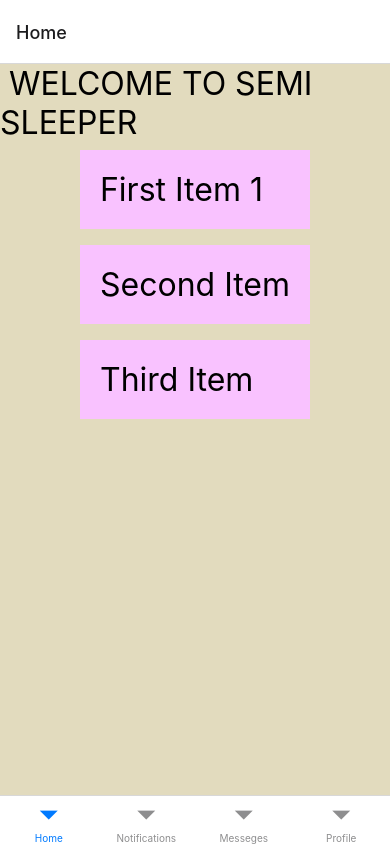
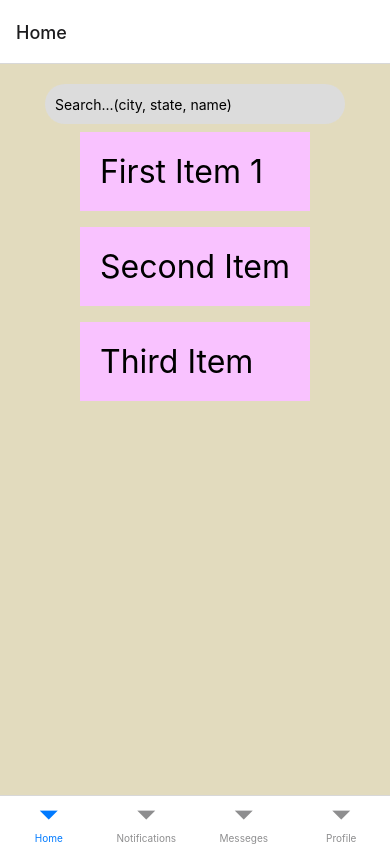
Before and after one commit to tekno-devs/TruckApp, a React Native app: screen /Home in a window 390 px wide. Built offline with nearby package versions, Linux system fonts and the light colour scheme; grey boxes are pictures that could not be loaded.

Commit message:
added search bar in home.js

```diff
--- a/components/Home.js
+++ b/components/Home.js
@@ -42,7 +42,10 @@ export default function Home({ navigation } ) {
 
   return (
     <SafeAreaView style={styles.container}>
-    <Text style={styles.title}> WELCOME TO SEMI SLEEPER </Text>
+    <TextInput
+      placeholder='Search...(city, state, name) '
+      style={styles.inputStyle}
+    />
     <FlatList
       data={DATA}
       renderItem={({item}) => <LotCard title={item.title} image={item.image} />}
```
